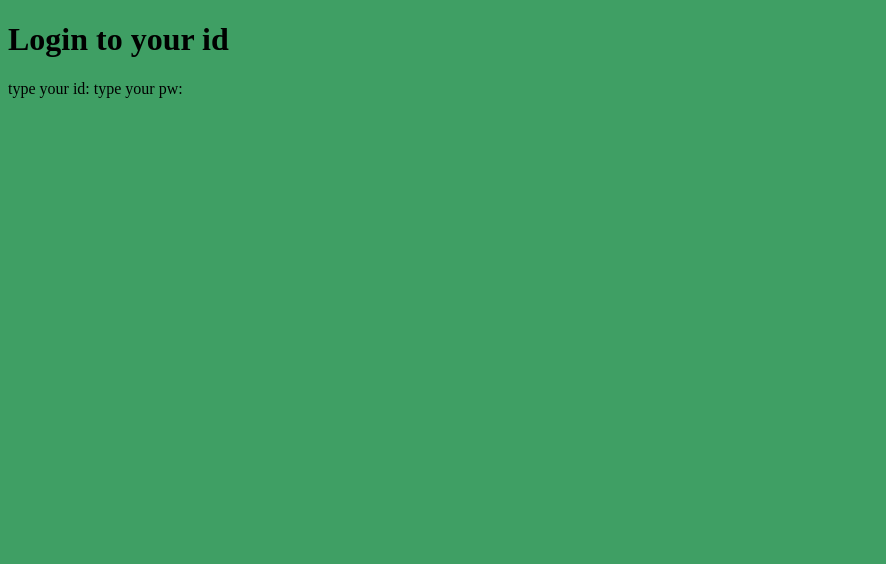
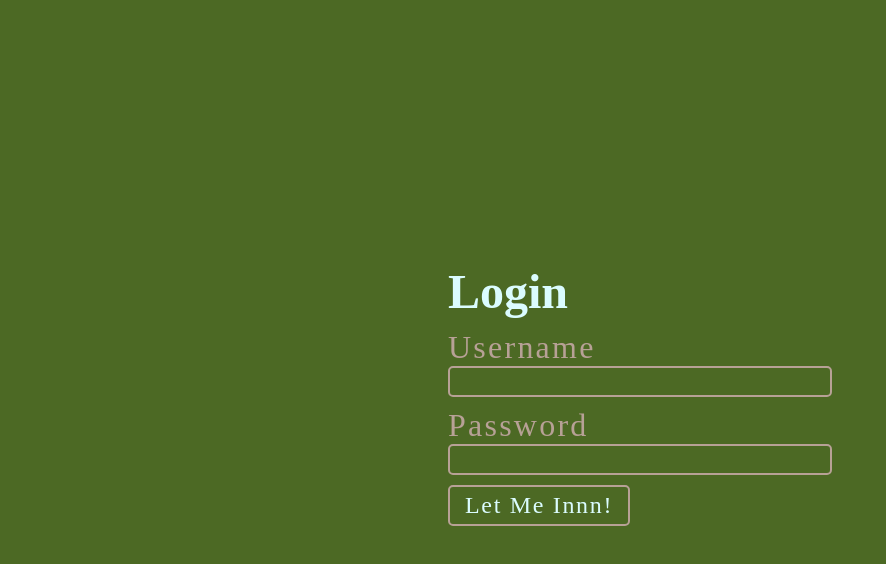
Before and after one commit to luckyim0519/bahen-1180, a React (Create React App) app: page /login in a window 1280 px wide. Shown: the top 564 px of the page, without its empty margins (0-886 px from the left). Built offline with nearby package versions, Linux system fonts and the light colour scheme.

Commit message:
styled login page

```diff
--- a/src/classroom/Chalkboard.js
+++ b/src/classroom/Chalkboard.js
@@ -1,6 +1,7 @@
 import React from "react";
 import styles from "./assets/chalkboard.module.css";
 import { useNavigate } from "react-router-dom";
+import Youtube from "./Youtube";
 
 function Chalkboard() {
   const navigate = useNavigate();
@@ -10,12 +11,7 @@ function Chalkboard() {
 
   return (
     <div onClick={handleClick} className={styles.board}>
-      <video className={styles.video}>
-        <source
-          src={require("./assets/paul_chow.mp4")}
-          type="video/mp4"
-        ></source>
-      </video>
+      <Youtube embedId="dQw4w9WgXcQ"></Youtube>
     </div>
   );
 }
--- /dev/null
+++ b/src/classroom/Youtube.js
@@ -0,0 +1,20 @@
+import React from "react";
+import styles from "./assets/youtube.css";
+
+// code taken from https://dev.to/bravemaster619/simplest-way-to-embed-a-youtube-video-in-your-react-app-3bk2
+
+const Youtube = ({ embedId }) => (
+  <div className={styles.videoResponsive}>
+    <iframe
+      width={window.innerWidth * 0.3}
+      height={window.innerWidth * 0.17}
+      src={`https://www.youtube.com/embed/${embedId}`}
+      frameBorder="0"
+      allow="accelerometer; autoplay; clipboard-write; encrypted-media; gyroscope; picture-in-picture"
+      allowFullScreen
+      title="Lecture Video"
+    />
+  </div>
+);
+
+export default Youtube;
--- /dev/null
+++ b/src/classroom/assets/youtube.css
@@ -0,0 +1,14 @@
+.videoResponsive {
+  overflow: hidden;
+  padding-bottom: 56.25%;
+  position: relative;
+  height: 0;
+}
+
+.videoResponsive iframe {
+  left: 0;
+  top: 0;
+  height: 100%;
+  width: 100%;
+  position: absolute;
+}
--- a/src/index.css
+++ b/src/index.css
@@ -3,5 +3,11 @@
 html {
   margin: 0px;
   padding: 0px;
-  background-color: #168b43d2;
+  background-color: #4C6924;
 }
+
+body {
+  margin: 0
+}
+
+@import url('https://fonts.googleapis.com/css2?family=Bebas+Neue&display=swap');
--- a/src/login/Login.js
+++ b/src/login/Login.js
@@ -1,15 +1,43 @@
-import React from "react";
+import React, { useState } from "react";
+import styles from "./login.module.css";
 
 function Login() {
+  const [username, setUsername] = useState("");
+  const [password, setPassword] = useState("");
+
+  const handleClick = () => {
+    console.log("Logging in now!");
+    // firebase stuff
+  };
+
   return (
-  <div>
-  <h1>Login to your id</h1>
-    <p>
-      type your id:
-      type your pw:
-    </p>
-  </div>
-  )
+    <div className={styles.loginParent}>
+      <div className={styles.loginContainer}>
+        <h1>Login</h1>
+        <div className={styles.inputContainer}>
+          <label>Username</label>
+          <input
+            className={styles.inputField}
+            type="text"
+            value={username}
+            onChange={(e) => setUsername(e.target.value)}
+          ></input>
+        </div>
+        <div className={styles.inputContainer}>
+          <label>Password</label>
+          <input
+            className={styles.inputField}
+            type="password"
+            value={password}
+            onChange={(e) => setPassword(e.target.value)}
+          ></input>
+        </div>
+        <button className={styles.loginButton} onClick={handleClick}>
+          Let Me Innn!
+        </button>
+      </div>
+    </div>
+  );
 }
 
 export default Login;
--- /dev/null
+++ b/src/login/login.module.css
@@ -0,0 +1,68 @@
+.loginParent {
+  display: flex;
+  flex-direction: row;
+  justify-content: center;
+  align-items: center;
+  height: 100vh;
+}
+
+
+.loginContainer {
+  font-family: 'Bebas Neue', cursive;
+  width: 30vw;
+  color: #DBFCFF;
+}
+
+.loginContainer > h1 {
+  font-size: 3rem;
+  margin: 0px;
+}
+
+.loginContainer > * {
+  margin: 10px 0px;
+}
+
+.inputContainer {
+  display: flex;
+  flex-direction: column;
+  font-size: 2rem;
+}
+
+.inputContainer input {
+  font-size: 1.5rem;
+  font-family: 'Bebas Neue';
+  border: solid 2px #b7a196;
+  border-radius: 5px;
+  background-color: transparent;
+  padding: 0px 5px;
+  color: #DBFCFF;
+}
+
+.inputContainer > label {
+  color: #b7a196;
+  letter-spacing: 0.07em;
+}
+
+.loginButton {
+  border: solid 2px #b7a196;
+  background-color: transparent;
+  padding: 5px 15px;
+  border-radius: 5px;
+  font-size: 1.5rem;
+  font-family: inherit;
+  letter-spacing: 0.07em;
+  color: inherit;
+
+  display: block;
+  background: linear-gradient(to right, #DBFCFF 0 50%, rgb(255, 255, 255, 0) 50% 100%);
+  background-size: 250% 100%;
+  background-position: right bottom;
+  transition: all 0.5s ease-out;
+}
+
+.loginButton:hover {
+  cursor: pointer;
+  background-color: #DBFCFF;
+  background-position: left bottom;
+  color: #B7A196;
+}
```
